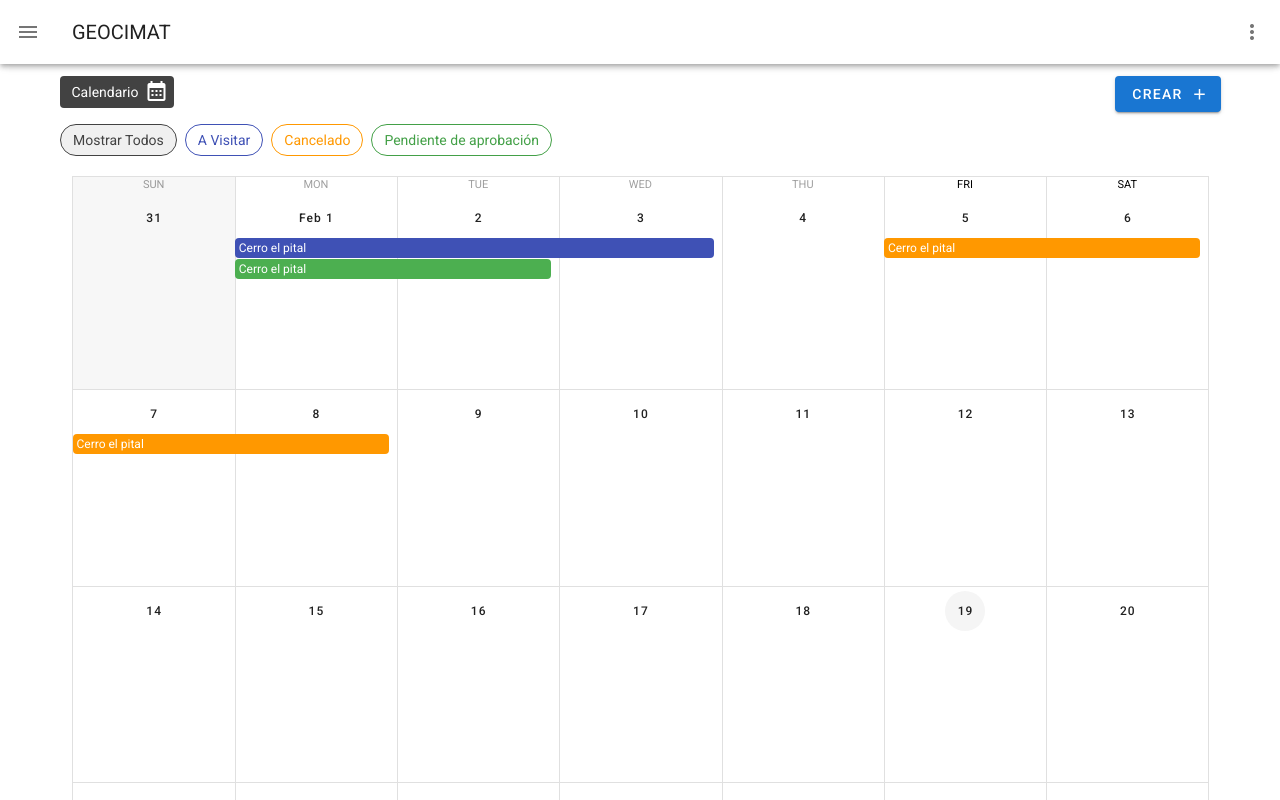
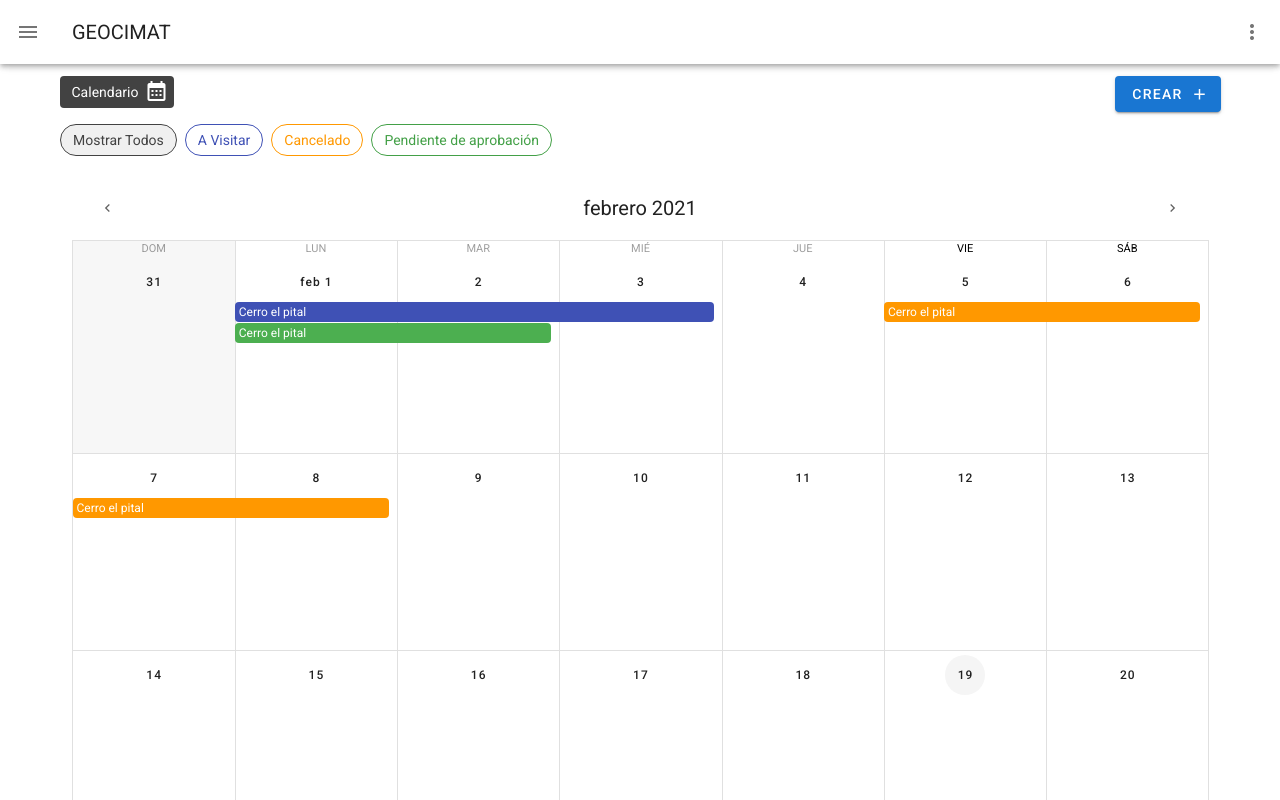
Before and after one commit to MikeCode743/geocimat, a Vue app: page /#/ in a window 1280 px wide. Shown: the top 800 px of the page. Built offline with nearby package versions, Linux system fonts and the light colour scheme.

Commit message:
calendar labels

```diff
--- a/src/views/Project/ProjectCalendar.vue
+++ b/src/views/Project/ProjectCalendar.vue
@@ -29,15 +29,37 @@
         </v-chip>
       </v-chip-group>
     </v-row>
+    <v-sheet height="1000">
+      <v-toolbar flat>
+        <v-btn fab text small color="grey darken-2" @click="prev">
+          <v-icon small>
+            mdi-chevron-left
+          </v-icon>
+        </v-btn>
+        <v-spacer></v-spacer>
+        <v-toolbar-title v-if="$refs.calendar">
+          {{ $refs.calendar.title }}
+        </v-toolbar-title>
+        <v-toolbar-title v-if="!$refs.calendar">
+        {{ mes }}
+        </v-toolbar-title>
+        <v-spacer></v-spacer>
 
-    <v-sheet height="1000">
+        <v-btn fab text small color="grey darken-2" @click="next">
+          <v-icon small>
+            mdi-chevron-right
+          </v-icon>
+        </v-btn>
+      </v-toolbar>
       <v-calendar
         ref="calendar"
-        v-model="value"
+        v-model="focus"
         type="month"
         :events="getScheduled"
+        locale="es-sv"
         :event-color="getEventColor"
         @click:event="showProject"
+        @change="changeDate"
       ></v-calendar>
 
       <v-dialog v-model="show" max-width="650">
@@ -194,7 +216,7 @@
           <v-btn color="red darken-1" text @click="deleteVisit()">
             Eliminar
           </v-btn>
-          <v-btn  text @click="dialogDelete = false">
+          <v-btn text @click="dialogDelete = false">
             Cancelar
           </v-btn>
         </v-card-actions>
@@ -210,7 +232,10 @@ export default {
 
   components: {},
 
-  created() {},
+  created() {
+    this.mes = "febrero 2021";
+  },
+  mounted() {},
 
   data() {
     return {
@@ -231,6 +256,7 @@ export default {
 
       color: "",
       stateVisit: "",
+      focus: "",
 
       visitInfo: {
         id: null,
@@ -379,6 +405,18 @@ export default {
       this.dialogDelete = false;
       this.visitInfo = {};
     },
+    prev() {
+      this.$refs.calendar.prev();
+      this.mes = "";
+    },
+    next() {
+      this.$refs.calendar.next();
+      this.mes = "";
+    },
+    changeDate() {
+      this.$refs.calendar.checkChange();
+      this.mes = "";
+    },
   },
 };
 </script>
```
